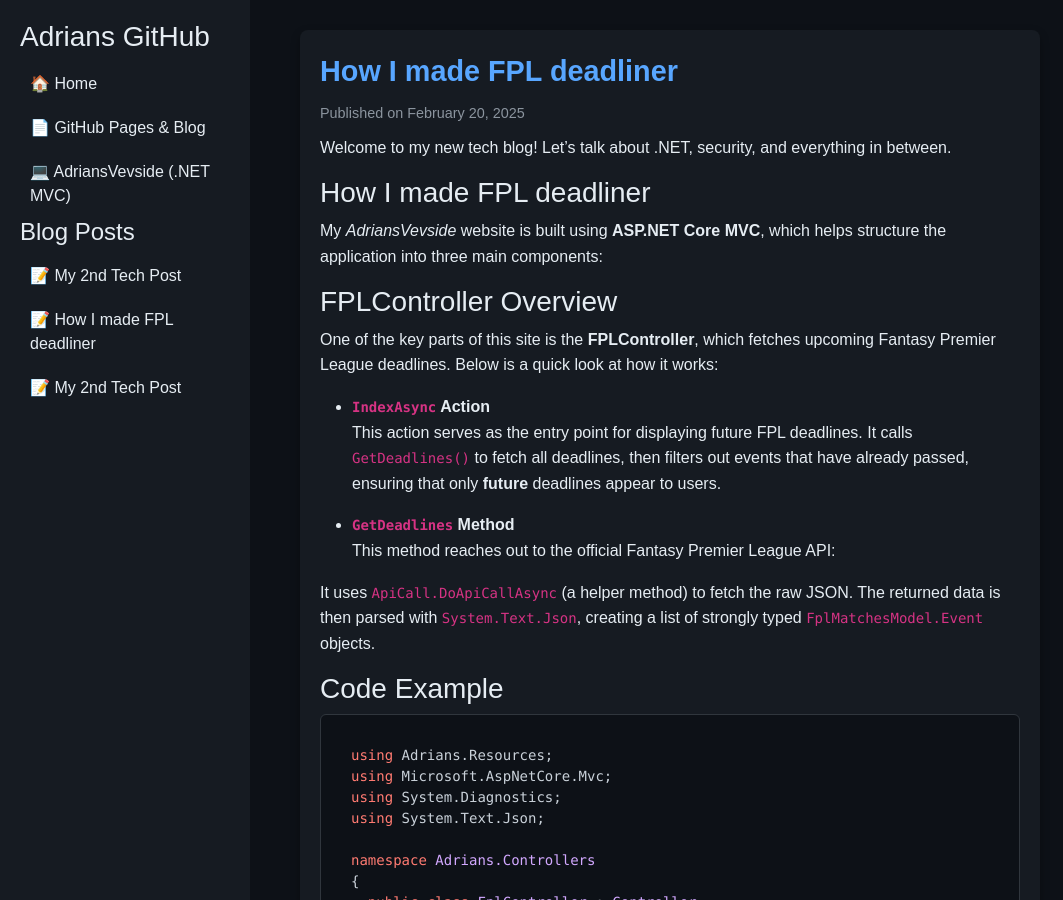
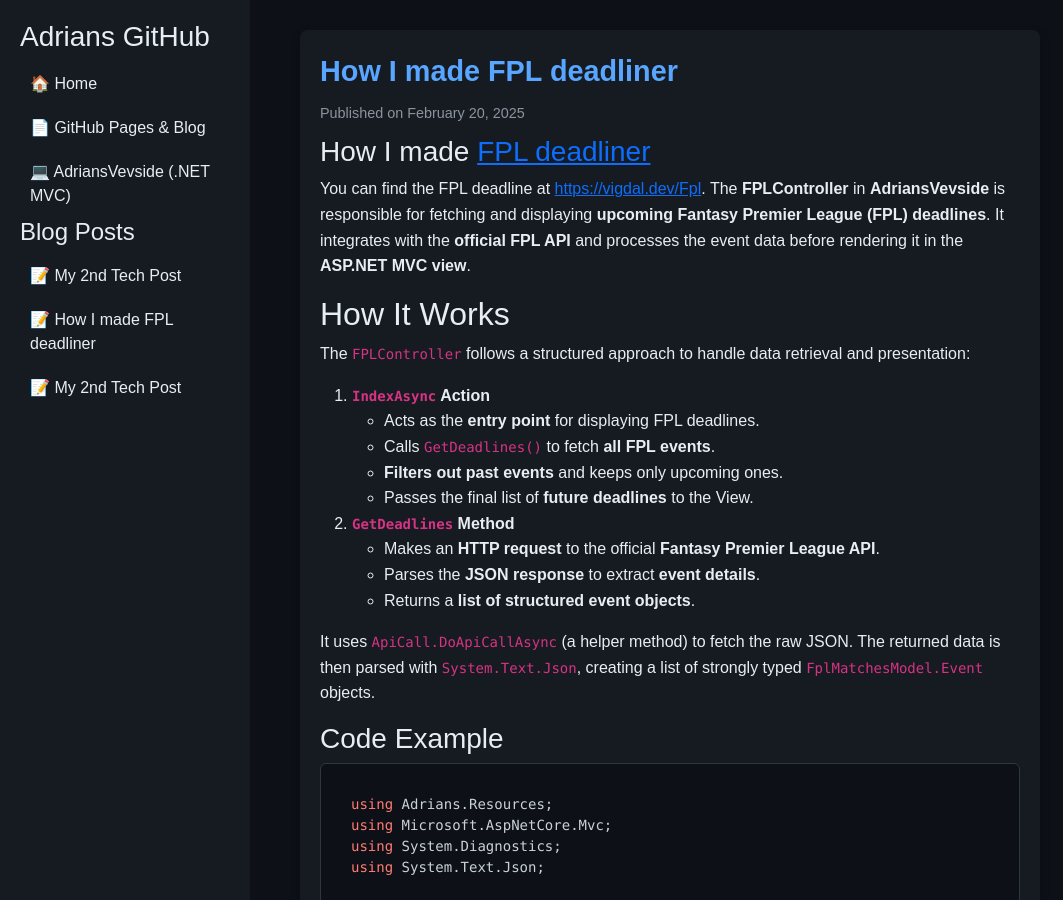
Before and after one commit to Vigdals/AdriansVevside, a Jekyll site: the page built from docs/_posts/2025-02-20-my-first-post.md, in a window 1280 px wide and 900 px high. Shown: the whole window, without its empty margins (0-1063 px from the left). Built offline with Jekyll 4.4.1, drawn with Linux system fonts in a browser that asks for light colours.

Commit message:
cleaned up index.html and blogpost

```diff
--- a/docs/_posts/2025-02-20-my-first-post.md
+++ b/docs/_posts/2025-02-20-my-first-post.md
@@ -3,22 +3,25 @@ layout: default
 title: "How I made FPL deadliner"
 date: 2025-02-20
 ---
-Welcome to my new tech blog! Let’s talk about .NET, security, and everything in between.
 
-### How I made FPL deadliner
+### How I made [FPL deadliner](https://vigdal.dev/Fpl)
 
-My _AdriansVevside_ website is built using **ASP.NET Core MVC**, which helps structure the application into three main components:
+You can find the FPL deadline at [https://vigdal.dev/Fpl](https://vigdal.dev/Fpl). The **FPLController** in **AdriansVevside** is responsible for fetching and displaying **upcoming Fantasy Premier League (FPL) deadlines**. It integrates with the **official FPL API** and processes the event data before rendering it in the **ASP.NET MVC view**.
 
-### FPLController Overview
+## How It Works
 
-One of the key parts of this site is the **FPLController**, which fetches upcoming Fantasy Premier League deadlines. Below is a quick look at how it works:
+The `FPLController` follows a structured approach to handle data retrieval and presentation:
 
-- **`IndexAsync` Action**
-  This action serves as the entry point for displaying future FPL deadlines. It calls `GetDeadlines()` to fetch all deadlines, then filters out events that have already passed, ensuring that only **future** deadlines appear to users.
+1. **`IndexAsync` Action**
+   - Acts as the **entry point** for displaying FPL deadlines.
+   - Calls `GetDeadlines()` to fetch **all FPL events**.
+   - **Filters out past events** and keeps only upcoming ones.
+   - Passes the final list of **future deadlines** to the View.
 
-- **`GetDeadlines` Method**
-  This method reaches out to the official Fantasy Premier League API:
-
+2. **`GetDeadlines` Method**
+   - Makes an **HTTP request** to the official **Fantasy Premier League API**.
+   - Parses the **JSON response** to extract **event details**.
+   - Returns a **list of structured event objects**.
 
 It uses `ApiCall.DoApiCallAsync` (a helper method) to fetch the raw JSON. The returned data is then parsed with `System.Text.Json`, creating a list of strongly typed `FplMatchesModel.Event` objects.
 
```
Also changed, not shown: docs/index.md (+2 -2 lines).
